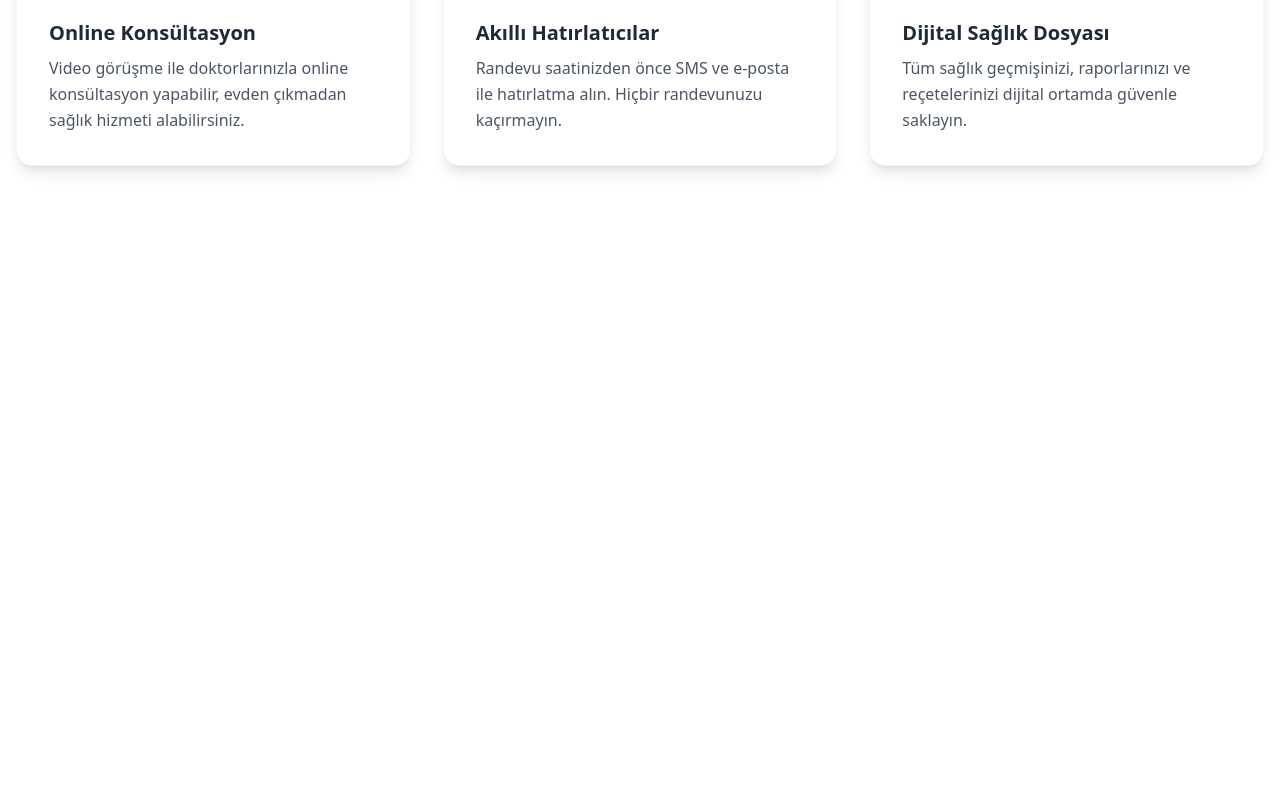
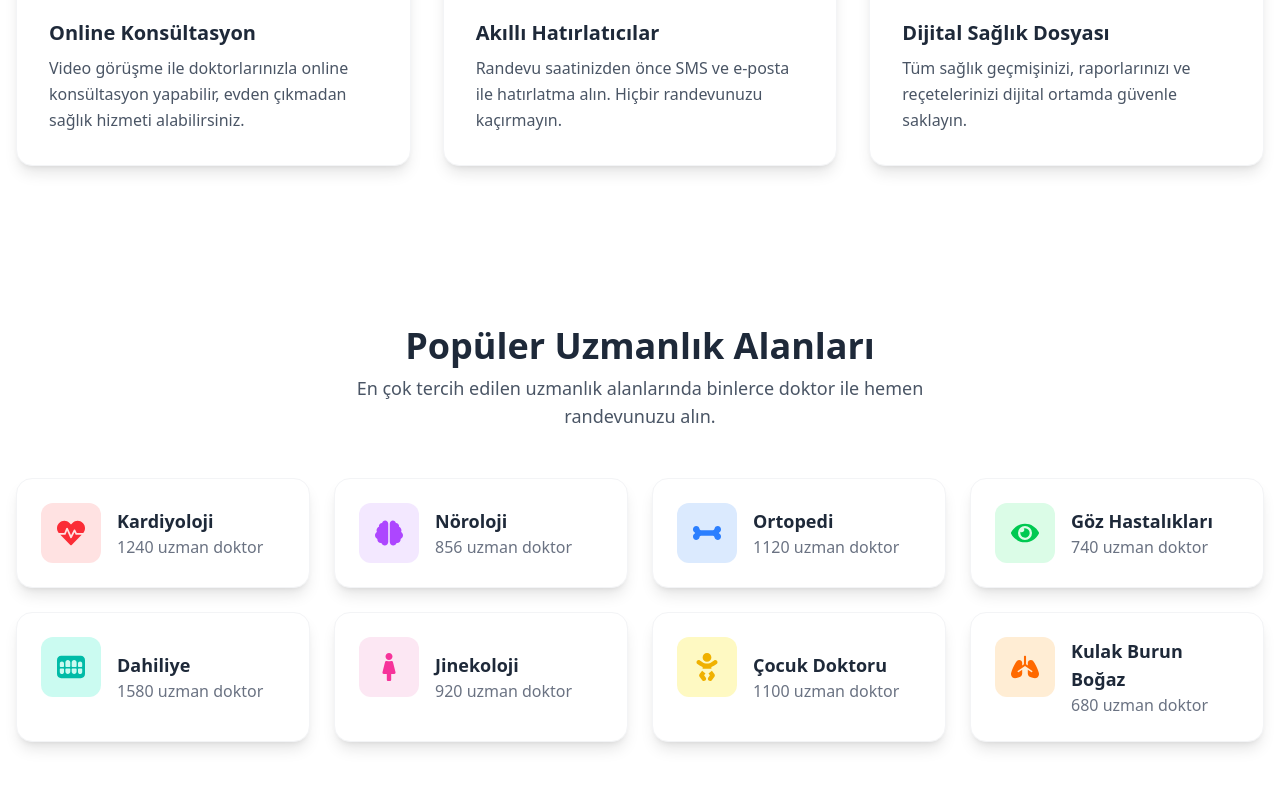
Before and after one commit to EnderKaran/pinnacle-health-systems-frontend, a React (Vite) app: page / in a window 1280 px wide. Shown: the part 1850-2638 px from the top of the page. Before the commit the page ends 2096 px from the top, so only its background shows below. Built offline with nearby package versions, Linux system fonts and the light colour scheme; no server answers.

Commit message:
PopulerSpecialties kısmı bitti , grid yapısı kuruldu

```diff
--- a/src/App.jsx
+++ b/src/App.jsx
@@ -2,6 +2,7 @@ import Navbar from './components/Navbar';
 import Hero from './components/Hero';
 import FeaturedDoctors from './components/FeaturedDoctors';
 import WhyChooseUs from './components/WhyChooseUs';
+import PopularSpecialties from './components/PopularSpecialties';
 
 import './App.css'
 
@@ -15,6 +16,7 @@ function App() {
         <Hero />
         <FeaturedDoctors />
         <WhyChooseUs />
+        <PopularSpecialties />
       </main>
     </>
   )
--- /dev/null
+++ b/src/components/PopularSpecialties.jsx
@@ -0,0 +1,83 @@
+// src/components/PopularSpecialties.jsx
+
+import React from 'react';
+import { motion } from 'framer-motion';
+// İkonlar
+import { FaHeartbeat, FaBrain, FaBone, FaEye, FaTeeth, FaLungs, FaFemale, FaBaby } from 'react-icons/fa';
+
+// Veri dizimizi oluşturuyoruz
+const specialtiesData = [
+  { icon: FaHeartbeat, name: 'Kardiyoloji', count: 1240, color: { bg: 'bg-red-100', text: 'text-red-500' } },
+  { icon: FaBrain, name: 'Nöroloji', count: 856, color: { bg: 'bg-purple-100', text: 'text-purple-500' } },
+  { icon: FaBone, name: 'Ortopedi', count: 1120, color: { bg: 'bg-blue-100', text: 'text-blue-500' } },
+  { icon: FaEye, name: 'Göz Hastalıkları', count: 740, color: { bg: 'bg-green-100', text: 'text-green-500' } },
+  { icon: FaTeeth, name: 'Dahiliye', count: 1580, color: { bg: 'bg-teal-100', text: 'text-teal-500' } },
+  { icon: FaFemale, name: 'Jinekoloji', count: 920, color: { bg: 'bg-pink-100', text: 'text-pink-500' } },
+  { icon: FaBaby, name: 'Çocuk Doktoru', count: 1100, color: { bg: 'bg-yellow-100', text: 'text-yellow-500' } },
+  { icon: FaLungs, name: 'Kulak Burun Boğaz', count: 680, color: { bg: 'bg-orange-100', text: 'text-orange-500' } },
+];
+
+// Framer Motion için animasyon varyantları
+const containerVariants = {
+  hidden: { opacity: 0 },
+  visible: {
+    opacity: 1,
+    transition: {
+      staggerChildren: 0.1,
+    },
+  },
+};
+
+const itemVariants = {
+  hidden: { y: 20, opacity: 0 },
+  visible: {
+    y: 0,
+    opacity: 1,
+    transition: {
+      duration: 0.5,
+    },
+  },
+};
+
+const PopularSpecialties = () => {
+  return (
+    <section className="bg-white py-12 md:py-20">
+      <div className="container mx-auto px-4">
+        {/* Başlık Bölümü */}
+        <div className="text-center mb-12">
+          <h2 className="text-3xl md:text-4xl font-bold text-gray-800">Popüler Uzmanlık Alanları</h2>
+          <p className="mt-2 text-base md:text-lg text-gray-600 max-w-2xl mx-auto">
+            En çok tercih edilen uzmanlık alanlarında binlerce doktor ile hemen randevunuzu alın.
+          </p>
+        </div>
+
+
+        <motion.div
+          className="grid grid-cols-2 md:grid-cols-3 lg:grid-cols-4 gap-6"
+          variants={containerVariants}
+          initial="hidden"
+          whileInView="visible" // Ekrana girince animasyonu başlat
+          viewport={{ once: true, amount: 0.2 }} // Animasyon bir kere çalışsın
+        >
+          {specialtiesData.map((specialty) => (
+            <motion.div
+              key={specialty.name}
+              className="bg-white p-6 rounded-2xl shadow-lg border border-gray-100 hover:shadow-xl hover:-translate-y-2 transition-all duration-300 flex items-center gap-4"
+              variants={itemVariants}
+            >
+              <div className={`p-4 rounded-xl self-start ${specialty.color.bg}`}>
+                <specialty.icon className={`w-7 h-7 ${specialty.color.text}`} />
+              </div>
+              <div>
+                <h3 className="text-lg font-bold text-gray-800">{specialty.name}</h3>
+                <p className="text-gray-500">{specialty.count} uzman doktor</p>
+              </div>
+            </motion.div>
+          ))}
+        </motion.div>
+      </div>
+    </section>
+  );
+};
+
+export default PopularSpecialties;
```
